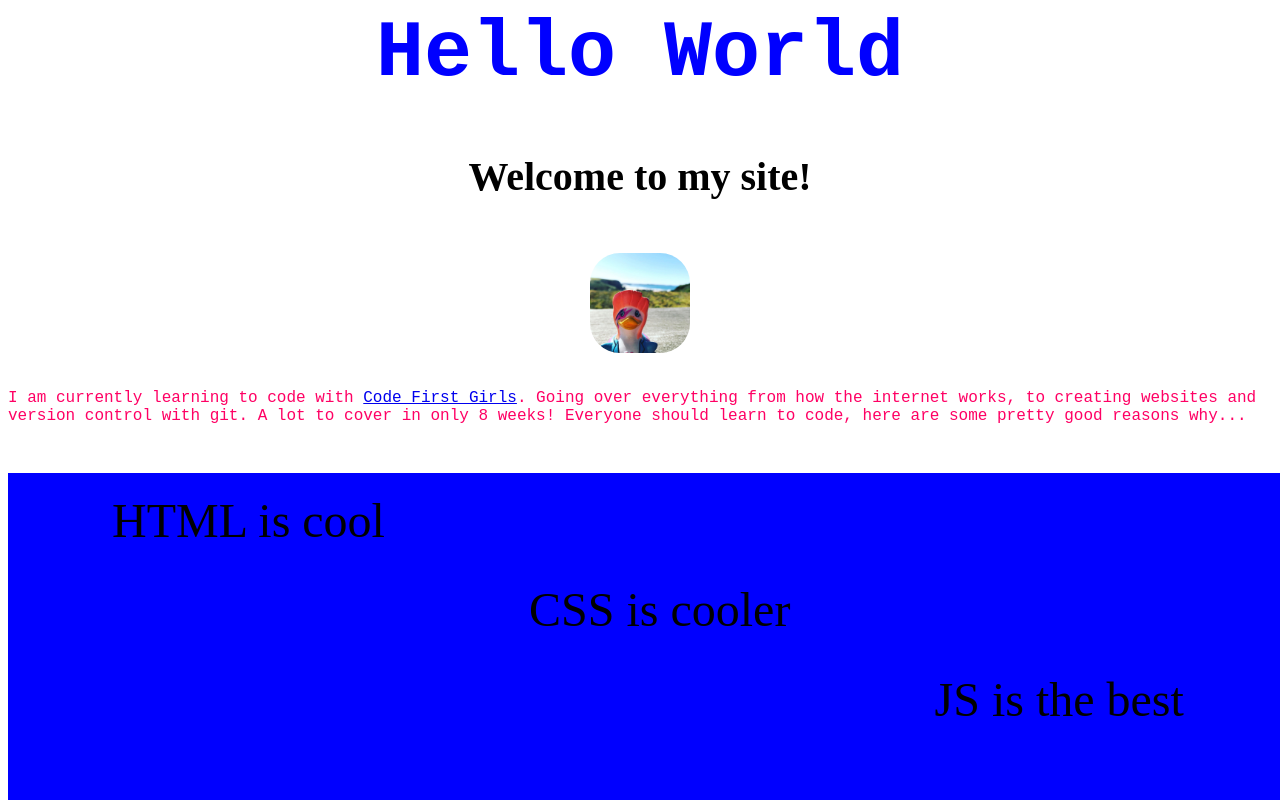
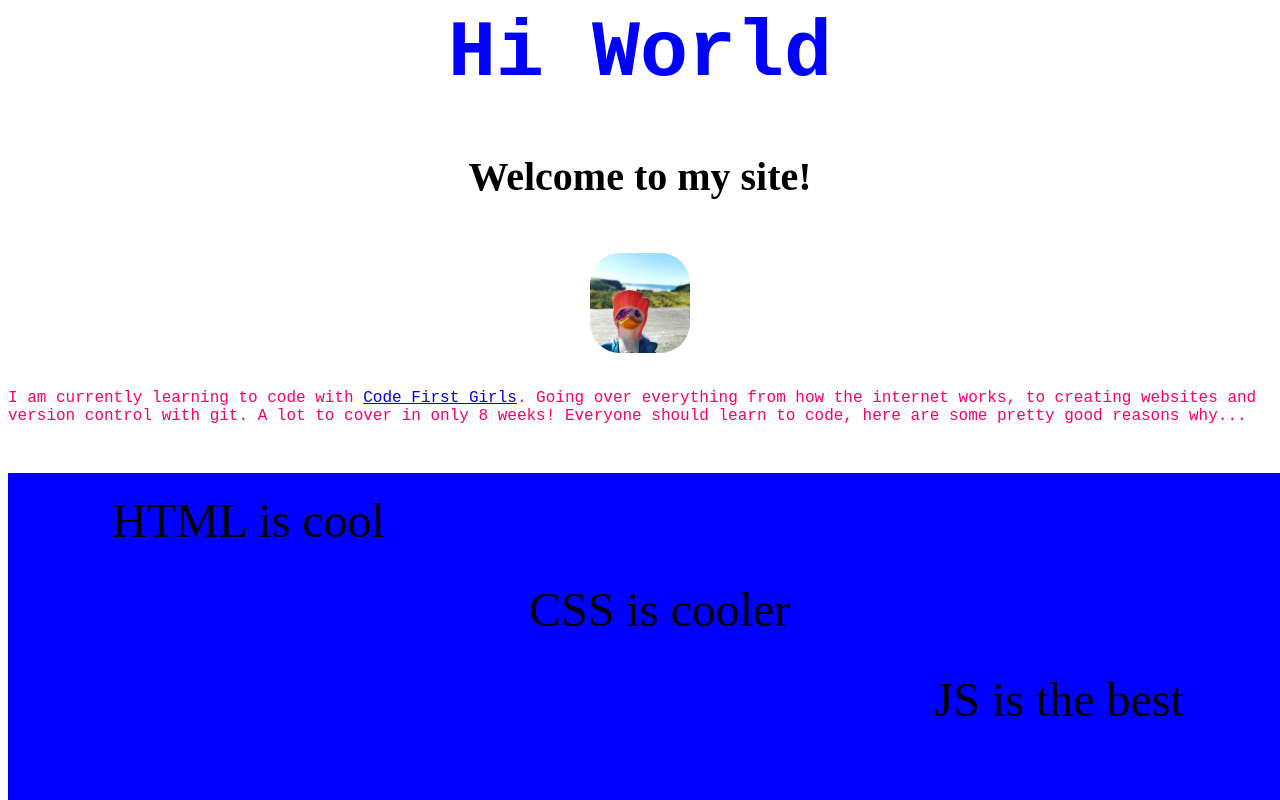
Before and after one commit to carolinehbyrne/week-1-code-repository, a plain HTML site: page index.html in a window 1280 px wide. Shown: the top 800 px of the page. Drawn offline with Linux system fonts and the light colour scheme.

Commit message:
Revert "Second commit"
This reverts commit 7bf96d5346180624bd55d62312886bec14d08f6d.

```diff
--- a/index.html
+++ b/index.html
@@ -3,7 +3,7 @@
 <link rel="stylesheet" href="css/style.css">
   </head>
   <body>
-    <h1 id="title">Hello World </h1>
+    <h1 id="title">Hi World </h1>
 
     <h2> Welcome to my site!</h2>
 
```
